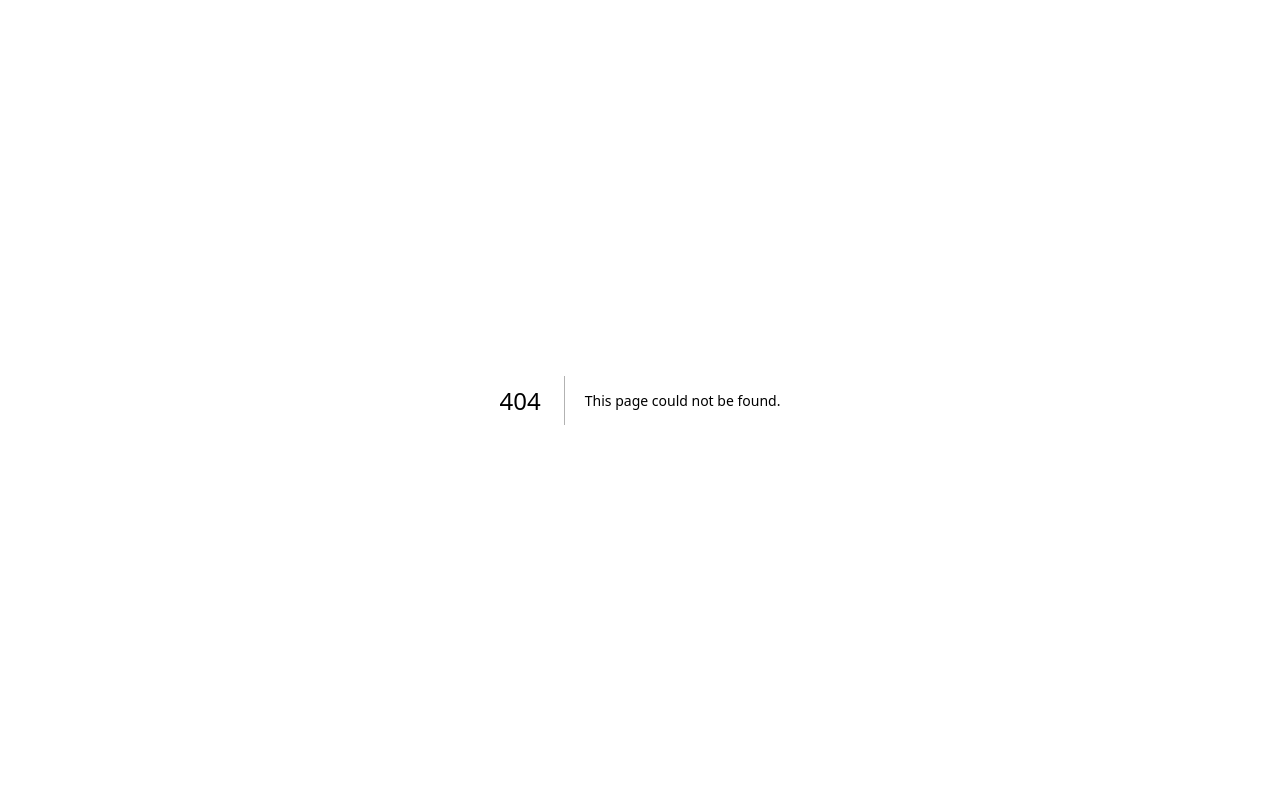
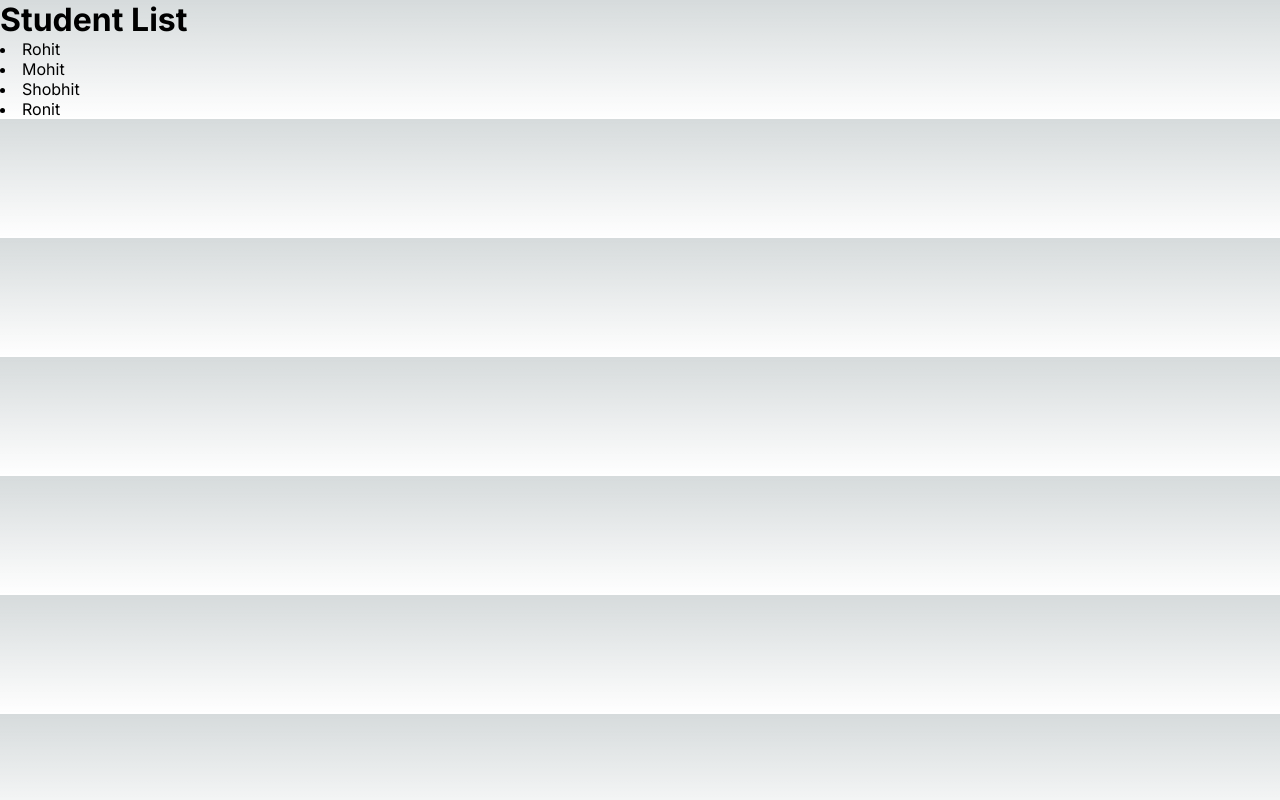
Before and after one commit to rohitsingh2901/LearnNext.js, a Next.js app: page /studentlist in a window 1280 px wide. Before the commit this address had no page. Built offline with nearby package versions, Linux system fonts and the light colour scheme.

Commit message:
Dynamic Routing

```diff
--- /dev/null
+++ b/src/app/studentlist/page.js
@@ -0,0 +1,21 @@
+import Link from "next/link";
+
+export default function StudentList(){
+    return (
+        <div>
+            <h1>Student List</h1>
+            <li>
+                <Link href="/studentlist/Rohit">Rohit</Link>
+            </li>
+            <li>
+                <Link href="/studentlist/Mohit">Mohit</Link>
+            </li>
+            <li>
+                <Link href="/studentlist/Shobhit">Shobhit</Link>
+            </li>
+            <li>
+                <Link href="/studentlist/Ronit">Ronit</Link>
+            </li>
+        </div>
+    )
+}
```
Also changed, not shown: src/app/page.js (+10 -2 lines), src/app/studentlist/[student]/page.js (added, +12 -0 lines).
